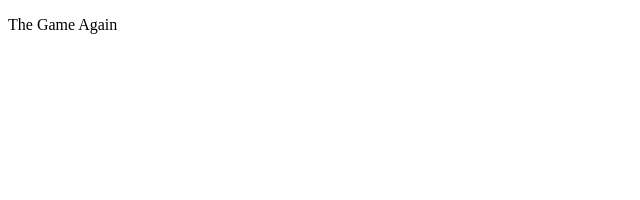
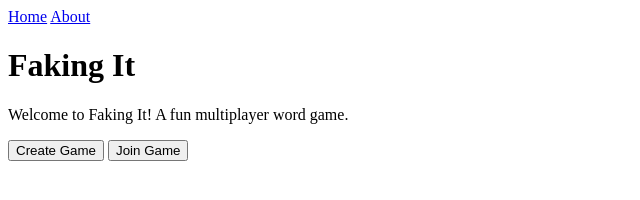
Before and after one commit to brandonshrt/Faking-It, a website: page app/public/index.html in a window 1280 px wide. Shown: the whole page, without its empty margins (0-640 px from the left). Drawn offline with Linux system fonts and the light colour scheme.

Commit message:
Updated index page and added about page

```diff
--- a/app/public/index.html
+++ b/app/public/index.html
@@ -3,9 +3,27 @@
 <head>
     <meta charset="UTF-8">
     <meta name="viewport" content="width=device-width, initial-scale=1.0">
-    <title>Faking It</title>
+    <title>Faking It - Home</title>
+    <link rel="stylesheet" href="style.css">
 </head>
 <body>
-    <p>The Game Again</p>
+    <!-- Navigation -->
+    <nav>
+        <a href="index.html">Home</a>
+        <a href="about.html">About</a>
+    </nav>
+
+    <!-- Home Page -->
+    <div class="container">
+        <h1>Faking It</h1>
+        <p>Welcome to Faking It! A fun multiplayer word game.</p>
+
+        <div class="button-container">
+            <button class="button" onclick="createGame()">Create Game</button>
+            <button class="button" onclick="joinGame()">Join Game</button>
+        </div>
+    </div>
+
+    <script src="script.js"></script>
 </body>
 </html>
```
Also changed, not shown: app/public/about.html (added, +26 -0 lines).
